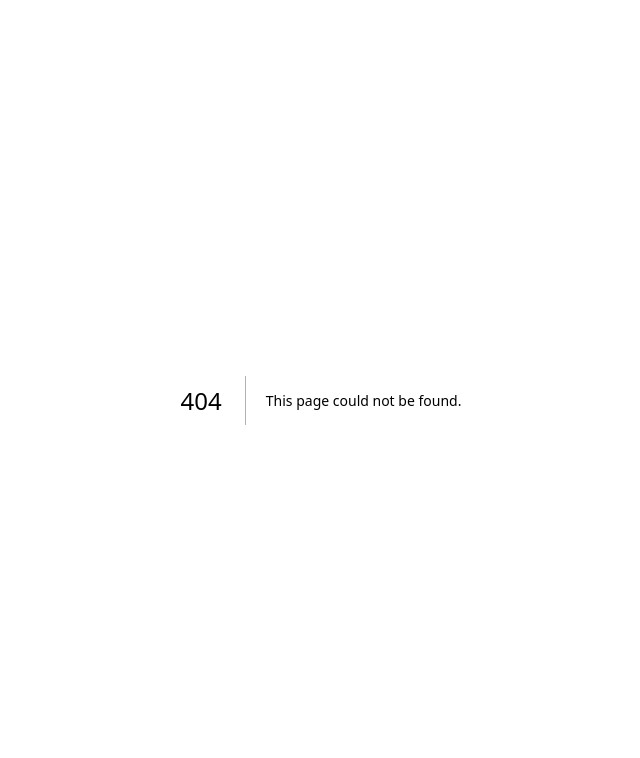
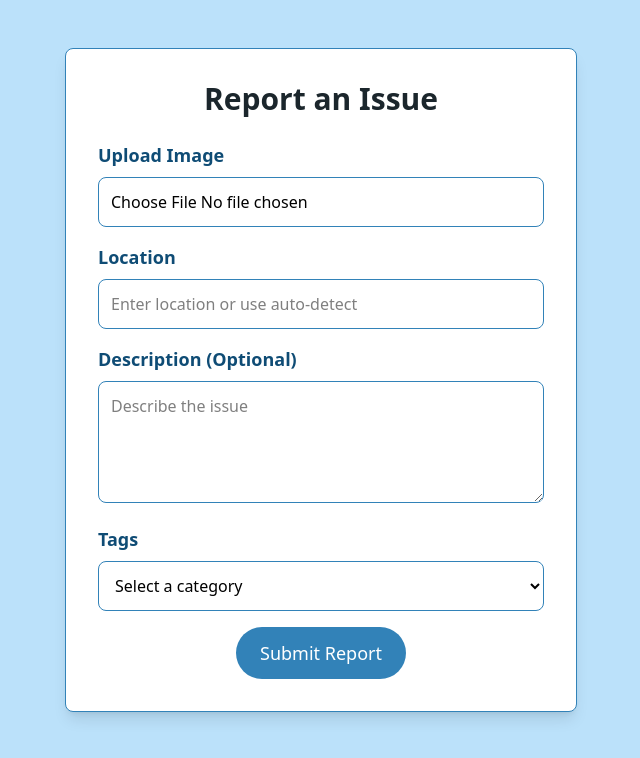
Before and after one commit to arorarish245/StreetVoice, a Next.js app in the folder frontend/: page /report in a window 1280 px wide. Before the commit this address had no page. Shown: the top 758 px of the page, without its empty margins (319-959 px from the left). Built offline with nearby package versions, Linux system fonts and the light colour scheme.

Commit message:
add report page

```diff
--- /dev/null
+++ b/frontend/src/app/report/page.tsx
@@ -0,0 +1,162 @@
+'use client';
+
+import { useState } from 'react';
+
+export default function ReportIssue() {
+  const [formData, setFormData] = useState<{
+    image: File | null;
+    location: string;
+    description: string;
+    tags: string;
+  }>({
+    image: null,
+    location: '',
+    description: '',
+    tags: ''
+  });
+  const [isSubmitting, setIsSubmitting] = useState(false);
+  const [status, setStatus] = useState<string | null>(null);
+
+  const handleChange = (e: React.ChangeEvent<HTMLInputElement | HTMLTextAreaElement | HTMLSelectElement>) => {
+    const { name, value, type } = e.target;
+
+    if (type === 'file' && (e.target as HTMLInputElement).files) {
+      const files = (e.target as HTMLInputElement).files;
+      if (files && files.length > 0) {
+        setFormData((prev) => ({
+          ...prev,
+          image: files[0],
+        }));
+      }
+    } else {
+      setFormData((prev) => ({
+        ...prev,
+        [name]: value,
+      }));
+    }
+  };
+
+  const handleSubmit = async (e: React.FormEvent) => {
+    e.preventDefault();
+    setIsSubmitting(true);
+    setStatus(null);
+
+    const formDataToSend = new FormData();
+
+    if (formData.image) {
+      formDataToSend.append('image', formData.image);
+    }
+
+    formDataToSend.append('location', formData.location);
+    formDataToSend.append('description', formData.description);
+    formDataToSend.append('tags', formData.tags);
+
+    const response = await fetch('/api/report-issue', {
+      method: 'POST',
+      body: formDataToSend,
+    });
+
+    if (response.ok) {
+      setStatus('Your issue has been reported!');
+      setFormData({
+        image: null,
+        location: '',
+        description: '',
+        tags: ''
+      });
+    } else {
+      setStatus('Something went wrong. Please try again.');
+    }
+
+    setIsSubmitting(false);
+  };
+
+  return (
+    <div className="min-h-screen bg-[#BBE1FA] py-12 px-6">
+      <div className="max-w-lg mx-auto bg-white p-8 rounded-lg shadow-lg border border-[#3282B8]">
+        <h1 className="text-3xl font-extrabold text-[#1B262C] text-center mb-6">Report an Issue</h1>
+
+        <form onSubmit={handleSubmit}>
+          {/* Image Upload */}
+          <div className="mb-4">
+            <label htmlFor="image" className="block text-lg text-[#0F4C75] font-semibold">Upload Image</label>
+            <input
+              type="file"
+              id="image"
+              name="image"
+              accept="image/*"
+              onChange={handleChange}
+              className="w-full p-3 mt-2 border border-[#3282B8] rounded-lg focus:outline-none focus:ring-2 focus:ring-[#0F4C75] hover:bg-[#F1F1F1] transition duration-300"
+              required
+            />
+          </div>
+
+          {/* Location */}
+          <div className="mb-4">
+            <label htmlFor="location" className="block text-lg text-[#0F4C75] font-semibold">Location</label>
+            <input
+              type="text"
+              id="location"
+              name="location"
+              value={formData.location}
+              onChange={handleChange}
+              className="w-full p-3 mt-2 border border-[#3282B8] rounded-lg focus:outline-none focus:ring-2 focus:ring-[#0F4C75] hover:bg-[#F1F1F1] transition duration-300"
+              placeholder="Enter location or use auto-detect"
+            />
+          </div>
+
+          {/* Description */}
+          <div className="mb-4">
+            <label htmlFor="description" className="block text-lg text-[#0F4C75] font-semibold">Description (Optional)</label>
+            <textarea
+              id="description"
+              name="description"
+              value={formData.description}
+              onChange={handleChange}
+              className="w-full p-3 mt-2 border border-[#3282B8] rounded-lg focus:outline-none focus:ring-2 focus:ring-[#0F4C75] hover:bg-[#F1F1F1] transition duration-300"
+              rows={4}
+              placeholder="Describe the issue"
+            />
+          </div>
+
+          {/* Tags Dropdown */}
+          <div className="mb-4">
+            <label htmlFor="tags" className="block text-lg text-[#0F4C75] font-semibold">Tags</label>
+            <select
+              id="tags"
+              name="tags"
+              value={formData.tags}
+              onChange={handleChange}
+              className="w-full p-3 mt-2 border border-[#3282B8] rounded-lg focus:outline-none focus:ring-2 focus:ring-[#0F4C75] hover:bg-[#F1F1F1] transition duration-300"
+              required
+            >
+              <option value="">Select a category</option>
+              <option value="Garbage">Garbage</option>
+              <option value="Road">Road</option>
+              <option value="Electricity">Electricity</option>
+              <option value="Water">Water</option>
+              <option value="Sanitation">Sanitation</option>
+            </select>
+          </div>
+
+          {/* Submit Button */}
+          {status && (
+            <div className={`mb-4 text-center ${status.includes('reported') ? 'text-green-500' : 'text-red-500'} font-medium`}>
+              {status}
+            </div>
+          )}
+
+          <div className="flex justify-center">
+            <button
+              type="submit"
+              disabled={isSubmitting}
+              className={`px-6 py-3 text-white text-lg rounded-full ${isSubmitting ? 'bg-[#1B262C] cursor-not-allowed' : 'bg-[#3282B8] hover:bg-[#0F4C75] transition duration-300'}`}
+            >
+              {isSubmitting ? 'Submitting...' : 'Submit Report'}
+            </button>
+          </div>
+        </form>
+      </div>
+    </div>
+  );
+}
```
